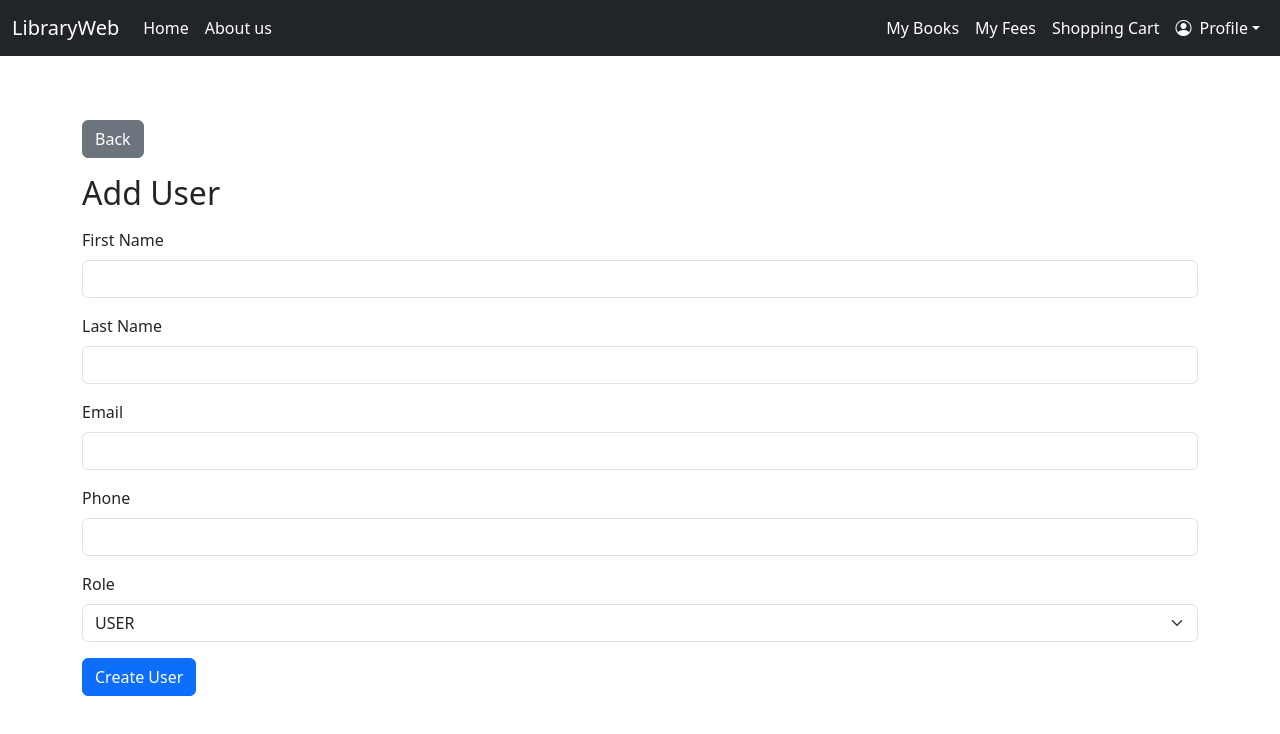
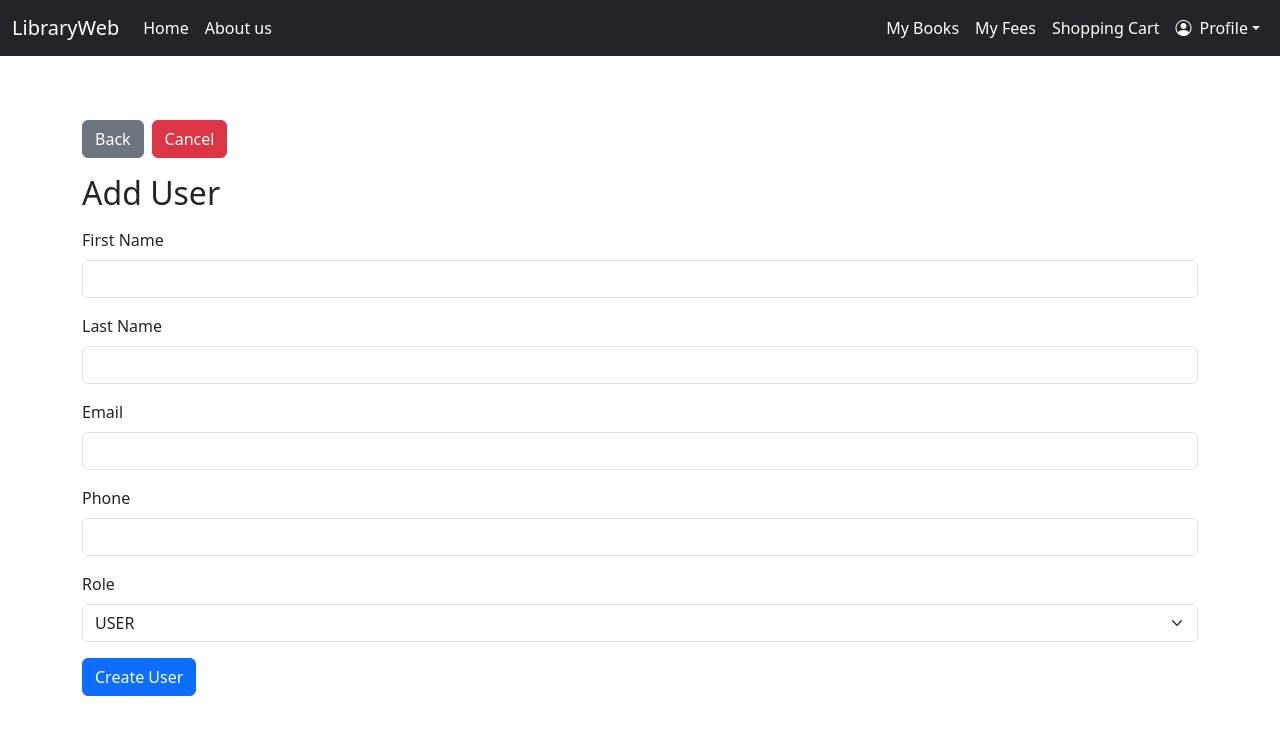
Before and after one commit to pterq/LibraryWeb, a React (Vite) app in the folder library-client/: page /user/add in a window 1280 px wide. Shown: the top 734 px of the page. Built offline with nearby package versions, Linux system fonts and the light colour scheme; sample sign-in values are in the browser's storage.

Commit message:
front - cancel buttons

```diff
--- a/library-client/src/component/dashboards/ViewEditAddPages/ViewEditAddAuthorPage.tsx
+++ b/library-client/src/component/dashboards/ViewEditAddPages/ViewEditAddAuthorPage.tsx
@@ -29,12 +29,14 @@ const ViewEditAddAuthorPage = () => {
 	const isExistingAuthorAction = action === "view";
 
 	const [formData, setFormData] = useState<AuthorFormData>(EMPTY_FORM);
+	const [originalFormData, setOriginalFormData] = useState<AuthorFormData>(EMPTY_FORM);
 	const [isLoading, setIsLoading] = useState(false);
 	const [error, setError] = useState<string | null>(null);
 
 	useEffect(() => {
 		if (!isExistingAuthorAction) {
 			setFormData(EMPTY_FORM);
+			setOriginalFormData(EMPTY_FORM);
 			setError(null);
 			setIsEditing(true);
 			return;
@@ -66,11 +68,14 @@ const ViewEditAddAuthorPage = () => {
 					return;
 				}
 
-				setFormData({
+				const nextFormData = {
 					firstName: author.firstName ?? "",
 					lastName: author.lastName ?? "",
 					biography: author.biography ?? "",
-				});
+				};
+
+				setFormData(nextFormData);
+				setOriginalFormData(nextFormData);
 			} catch {
 				if (!isActive) {
 					return;
@@ -110,6 +115,20 @@ const ViewEditAddAuthorPage = () => {
 		console.log("Form submit payload:", formData);
 	};
 
+	const handleCancel = () => {
+		if (action === "view") {
+			setFormData(originalFormData);
+			setIsEditing(false);
+			setError(null);
+			return;
+		}
+
+		setFormData(EMPTY_FORM);
+		setOriginalFormData(EMPTY_FORM);
+		setError(null);
+		window.history.back();
+	};
+
 	return (
 		<div className="container py-3">
 			<div className="d-flex flex-wrap gap-2 mb-3">
@@ -119,6 +138,11 @@ const ViewEditAddAuthorPage = () => {
 				{action === "view" && !isEditing && (
 					<button className="btn btn-primary" onClick={() => setIsEditing(true)}>
 						Edit
+					</button>
+				)}
+				{isEditing && (
+					<button type="button" className="btn btn-danger" onClick={handleCancel}>
+						Cancel
 					</button>
 				)}
 			</div>
--- a/library-client/src/component/dashboards/ViewEditAddPages/ViewEditAddBookCopyPage.tsx
+++ b/library-client/src/component/dashboards/ViewEditAddPages/ViewEditAddBookCopyPage.tsx
@@ -32,12 +32,14 @@ const ViewEditAddBookCopyPage = () => {
 	const isExistingCopyAction = action === "view";
 
 	const [formData, setFormData] = useState<BookCopyFormData>(EMPTY_FORM);
+
 	const [isLoading, setIsLoading] = useState(false);
 	const [error, setError] = useState<string | null>(null);
 
 	useEffect(() => {
 		if (!isExistingCopyAction) {
 			setFormData(EMPTY_FORM);
+			setOriginalFormData(EMPTY_FORM);
 			setError(null);
 			setIsEditing(true);
 			return;
@@ -48,6 +50,7 @@ const ViewEditAddBookCopyPage = () => {
 		if (!copyId) {
 			setError("Invalid or missing book copy id in URL.");
 			setFormData(EMPTY_FORM);
+			setOriginalFormData(EMPTY_FORM);
 			return;
 		}
 
@@ -69,14 +72,17 @@ const ViewEditAddBookCopyPage = () => {
 					return;
 				}
 
-				setFormData({
+				const loadedFormData: BookCopyFormData = {
 					bookId:
 						typeof copy.book?.id === "number" || typeof copy.book?.id === "string"
 							? String(copy.book.id)
 							: "",
 					inventoryCode: copy.inventoryCode ?? "",
 					status: copy.status ?? "AVAILABLE",
-				});
+				};
+
+				setFormData(loadedFormData);
+				setOriginalFormData(loadedFormData);
 			} catch {
 				if (!isActive) {
 					return;
@@ -84,6 +90,7 @@ const ViewEditAddBookCopyPage = () => {
 
 				setError("Failed to load book copy data.");
 				setFormData(EMPTY_FORM);
+				setOriginalFormData(EMPTY_FORM);
 			} finally {
 				if (isActive) {
 					setIsLoading(false);
@@ -120,6 +127,20 @@ const ViewEditAddBookCopyPage = () => {
 		});
 	};
 
+	const [originalFormData, setOriginalFormData] = useState<BookCopyFormData>(EMPTY_FORM);
+	const handleCancelEdit = () => {
+		if (action !== "view") {
+			setFormData(originalFormData);
+			setIsEditing(false);
+			setError(null);
+			return;
+		}
+
+		setFormData(originalFormData);
+		setIsEditing(false);
+		setError(null);
+	};
+
 	return (
 		<div className="container py-3">
 			<div className="d-flex flex-wrap gap-2 mb-3">
@@ -129,6 +150,11 @@ const ViewEditAddBookCopyPage = () => {
 				{action === "view" && !isEditing && (
 					<button className="btn btn-primary" onClick={() => setIsEditing(true)}>
 						Edit
+					</button>
+				)}
+				{isEditing && (
+					<button type="button" className="btn btn-danger" onClick={handleCancelEdit}>
+						Cancel
 					</button>
 				)}
 			</div>
@@ -192,9 +218,11 @@ const ViewEditAddBookCopyPage = () => {
 				</div>
 
 				{!isReadOnly && (
-					<button type="submit" className="btn btn-primary" disabled={isLoading}>
-						{action === "view" ? "Save Changes" : "Create Book Copy"}
-					</button>
+					<div className="d-flex flex-wrap gap-2">
+						<button type="submit" className="btn btn-primary" disabled={isLoading}>
+							{action === "view" ? "Save Changes" : "Create Book Copy"}
+						</button>
+					</div>
 				)}
 			</form>
 		</div>
--- a/library-client/src/component/dashboards/ViewEditAddPages/ViewEditAddBookPage.tsx
+++ b/library-client/src/component/dashboards/ViewEditAddPages/ViewEditAddBookPage.tsx
@@ -123,6 +123,20 @@ const ViewEditAddBookPage = () => {
 		console.log("Form submit payload:", formData);
 	};
 
+	const [originalFormData, setOriginalFormData] = useState<BookFormData>(EMPTY_FORM);
+	const handleCancelEdit = () => {
+		if (action === "view") {
+			setFormData(originalFormData);
+			setIsEditing(false);
+			setError(null);
+			return;
+		}
+
+		setFormData(EMPTY_FORM);
+		setOriginalFormData(EMPTY_FORM);
+		setError(null);
+	};
+
 	return (
 		<div className="container py-3">
 			<div className="d-flex flex-wrap gap-2 mb-3">
@@ -132,6 +146,11 @@ const ViewEditAddBookPage = () => {
 				{action === "view" && !isEditing && (
 					<button className="btn btn-primary" onClick={() => setIsEditing(true)}>
 						Edit
+					</button>
+				)}
+				{isEditing && (
+					<button type="button" className="btn btn-danger" onClick={handleCancelEdit}>
+						Cancel
 					</button>
 				)}
 			</div>
--- a/library-client/src/component/dashboards/ViewEditAddPages/ViewEditAddCartItemPage.tsx
+++ b/library-client/src/component/dashboards/ViewEditAddPages/ViewEditAddCartItemPage.tsx
@@ -5,14 +5,14 @@ import type { ReservationType } from "../../../types/DbTypes";
 
 type PageAction = "view" | "add";
 
-type CartFormData = {
+type CartItemFormData = {
 	userId: string;
 	copyId: string;
 	reservedAt: string;
 	expiresAt: string;
 };
 
-const EMPTY_FORM: CartFormData = {
+const EMPTY_FORM: CartItemFormData = {
 	userId: "",
 	copyId: "",
 	reservedAt: "",
@@ -48,7 +48,7 @@ const ViewEditAddCartItemPage = () => {
 	const isReadOnly = action === "view" && !isEditing;
 	const isExistingReservationAction = action === "view";
 
-	const [formData, setFormData] = useState<CartFormData>(EMPTY_FORM);
+	const [formData, setFormData] = useState<CartItemFormData>(EMPTY_FORM);
 	const [isLoading, setIsLoading] = useState(false);
 	const [error, setError] = useState<string | null>(null);
 
@@ -162,6 +162,21 @@ const ViewEditAddCartItemPage = () => {
 		});
 	};
 
+	const [originalFormData, setOriginalFormData] = useState<CartItemFormData>(EMPTY_FORM);
+	const handleCancelEdit = () => {
+		if (action === "view") {
+			setFormData(originalFormData);
+			setIsEditing(false);
+			setError(null);
+			return;
+		}
+
+		setFormData(EMPTY_FORM);
+		setOriginalFormData(EMPTY_FORM);
+		setError(null);
+		window.history.back();
+	};
+
 	return (
 		<div className="container py-3">
 			<div className="d-flex flex-wrap gap-2 mb-3">
@@ -171,6 +186,11 @@ const ViewEditAddCartItemPage = () => {
 				{action === "view" && !isEditing && (
 					<button className="btn btn-primary" onClick={() => setIsEditing(true)}>
 						Edit
+					</button>
+				)}
+				{isEditing && (
+					<button type="button" className="btn btn-danger" onClick={handleCancelEdit}>
+						Cancel
 					</button>
 				)}
 			</div>
--- a/library-client/src/component/dashboards/ViewEditAddPages/ViewEditAddCategoryPage.tsx
+++ b/library-client/src/component/dashboards/ViewEditAddPages/ViewEditAddCategoryPage.tsx
@@ -102,6 +102,21 @@ const ViewEditAddCategoryPage = () => {
 		console.log("Form submit payload:", formData);
 	};
 
+	const [originalFormData, setOriginalFormData] = useState<CategoryFormData>(EMPTY_FORM);
+	const handleCancelEdit = () => {
+		if (action === "view") {
+			setFormData(originalFormData);
+			setIsEditing(false);
+			setError(null);
+			return;
+		}
+
+		setFormData(EMPTY_FORM);
+		setOriginalFormData(EMPTY_FORM);
+		setError(null);
+		window.history.back();
+	};
+
 	return (
 		<div className="container py-3">
 			<div className="d-flex flex-wrap gap-2 mb-3">
@@ -111,6 +126,11 @@ const ViewEditAddCategoryPage = () => {
 				{action === "view" && !isEditing && (
 					<button className="btn btn-primary" onClick={() => setIsEditing(true)}>
 						Edit
+					</button>
+				)}
+				{isEditing && (
+					<button type="button" className="btn btn-danger" onClick={handleCancelEdit}>
+						Cancel
 					</button>
 				)}
 			</div>
--- a/library-client/src/component/dashboards/ViewEditAddPages/ViewEditAddFeeItemPage.tsx
+++ b/library-client/src/component/dashboards/ViewEditAddPages/ViewEditAddFeeItemPage.tsx
@@ -5,7 +5,7 @@ import axiosClient from "../../../api/axiosClient";
 type PageAction = "view" | "add";
 type FeeStatus = "PENDING" | "PAID" | "CANCELLED";
 
-type FeeFormData = {
+type FeeItemFormData = {
 	userId: string;
 	loanId: string;
 	amount: string;
@@ -16,7 +16,7 @@ type FeeFormData = {
 
 const FEE_STATUSES: FeeStatus[] = ["PENDING", "PAID", "CANCELLED"];
 
-const EMPTY_FORM: FeeFormData = {
+const EMPTY_FORM: FeeItemFormData = {
 	userId: "",
 	loanId: "",
 	amount: "",
@@ -47,7 +47,7 @@ const mapFeeToFormData = (fee: {
 	createdAt?: string | Date | null;
 	paidAt?: string | Date | null;
 	status?: FeeStatus | null;
-}): FeeFormData => ({
+}): FeeItemFormData => ({
 	userId:
 		typeof fee.user?.userId === "number" || typeof fee.user?.userId === "string"
 			? String(fee.user.userId)
@@ -75,7 +75,7 @@ const ViewEditAddFeeItemPage = () => {
 	const isReadOnly = action === "view" && !isEditing;
 	const isExistingFeeAction = action === "view";
 
-	const [formData, setFormData] = useState<FeeFormData>(EMPTY_FORM);
+	const [formData, setFormData] = useState<FeeItemFormData>(EMPTY_FORM);
 	const [isLoading, setIsLoading] = useState(false);
 	const [isSubmitting, setIsSubmitting] = useState(false);
 	const [error, setError] = useState<string | null>(null);
@@ -212,6 +212,21 @@ const ViewEditAddFeeItemPage = () => {
 		}
 	};
 
+	const [originalFormData, setOriginalFormData] = useState<FeeItemFormData>(EMPTY_FORM);
+	const handleCancelEdit = () => {
+		if (action === "view") {
+			setFormData(originalFormData);
+			setIsEditing(false);
+			setError(null);
+			return;
+		}
+
+		setFormData(EMPTY_FORM);
+		setOriginalFormData(EMPTY_FORM);
+		setError(null);
+		window.history.back();
+	};
+
 	return (
 		<div className="container py-3">
 			<div className="d-flex flex-wrap gap-2 mb-3">
@@ -221,6 +236,11 @@ const ViewEditAddFeeItemPage = () => {
 				{action === "view" && !isEditing && (
 					<button className="btn btn-primary" onClick={() => setIsEditing(true)}>
 						Edit
+					</button>
+				)}
+				{isEditing && (
+					<button type="button" className="btn btn-danger" onClick={handleCancelEdit}>
+						Cancel
 					</button>
 				)}
 			</div>
--- a/library-client/src/component/dashboards/ViewEditAddPages/ViewEditAddLoanItemPage.tsx
+++ b/library-client/src/component/dashboards/ViewEditAddPages/ViewEditAddLoanItemPage.tsx
@@ -4,7 +4,7 @@ import axiosClient from "../../../api/axiosClient";
 import type { LoanType } from "../../../types/DbTypes";
 
 type PageAction = "view" | "add";
-type LoanFormData = {
+type LoanItemFormData = {
 	userId: string;
 	copyId: string;
 	loanDate: string;
@@ -15,7 +15,7 @@ type LoanFormData = {
 
 const LOAN_STATUSES: LoanType["status"][] = ["BORROWED", "RETURNED", "OVERDUE"];
 
-const EMPTY_FORM: LoanFormData = {
+const EMPTY_FORM: LoanItemFormData = {
 	userId: "",
 	copyId: "",
 	loanDate: "",
@@ -51,7 +51,7 @@ const ViewEditAddLoanItemPage = () => {
 	const isReadOnly = action === "view" && !isEditing;
 	const isExistingLoanAction = action === "view";
 
-	const [formData, setFormData] = useState<LoanFormData>(EMPTY_FORM);
+	const [formData, setFormData] = useState<LoanItemFormData>(EMPTY_FORM);
 	const [isLoading, setIsLoading] = useState(false);
 	const [error, setError] = useState<string | null>(null);
 
@@ -155,6 +155,21 @@ const ViewEditAddLoanItemPage = () => {
 		});
 	};
 
+	const [originalFormData, setOriginalFormData] = useState<LoanItemFormData>(EMPTY_FORM);
+	const handleCancelEdit = () => {
+		if (action === "view") {
+			setFormData(originalFormData);
+			setIsEditing(false);
+			setError(null);
+			return;
+		}
+
+		setFormData(EMPTY_FORM);
+		setOriginalFormData(EMPTY_FORM);
+		setError(null);
+		window.history.back();
+	};
+
 	return (
 		<div className="container py-3">
 			<div className="d-flex flex-wrap gap-2 mb-3">
@@ -164,6 +179,11 @@ const ViewEditAddLoanItemPage = () => {
 				{action === "view" && !isEditing && (
 					<button className="btn btn-primary" onClick={() => setIsEditing(true)}>
 						Edit
+					</button>
+				)}
+				{isEditing && (
+					<button type="button" className="btn btn-danger" onClick={handleCancelEdit}>
+						Cancel
 					</button>
 				)}
 			</div>
--- a/library-client/src/component/dashboards/ViewEditAddPages/ViewEditAddUserPage.tsx
+++ b/library-client/src/component/dashboards/ViewEditAddPages/ViewEditAddUserPage.tsx
@@ -2,6 +2,7 @@ import React, { useEffect, useState } from "react";
 
 import axiosClient from "../../../api/axiosClient";
 import type { UserType } from "../../../types/DbTypes";
+import { useAuth } from "../../../context/AuthContext";
 
 type PageAction = "view" | "add";
 
@@ -123,6 +124,33 @@ const ViewEditAddUserPage = () => {
 		console.log("Form submit payload:", formData);
 	};
 
+	const [originalFormData, setOriginalFormData] = useState<UserFormData>(EMPTY_FORM);
+	const handleCancelEdit = () => {
+		if (action === "view") {
+			setFormData(originalFormData);
+			setIsEditing(false);
+			setError(null);
+			return;
+		}
+
+		setFormData(EMPTY_FORM);
+		setOriginalFormData(EMPTY_FORM);
+		setError(null);
+		window.history.back();
+	};
+
+	const auth = useAuth();
+	const LoggedInUsersRole = auth.role;
+
+	const allowedRoles = [];
+	if (LoggedInUsersRole === "ADMIN") {
+		allowedRoles.push("ADMIN", "LIBRARIAN", "USER");
+	} else if (LoggedInUsersRole === "LIBRARIAN") {
+		allowedRoles.push("USER");
+	} else if (LoggedInUsersRole === "USER") {
+		allowedRoles.push("USER");
+	}
+
 	return (
 		<div className="container py-3">
 			<div className="d-flex flex-wrap gap-2 mb-3">
@@ -132,6 +160,11 @@ const ViewEditAddUserPage = () => {
 				{action === "view" && !isEditing && (
 					<button className="btn btn-primary" onClick={() => setIsEditing(true)}>
 						Edit
+					</button>
+				)}
+				{isEditing && (
+					<button type="button" className="btn btn-danger" onClick={handleCancelEdit}>
+						Cancel
 					</button>
 				)}
 			</div>
```
Also changed, not shown: library-client/src/component/dashboards/page/AdminPanelPage.tsx (+9 -1 lines).
